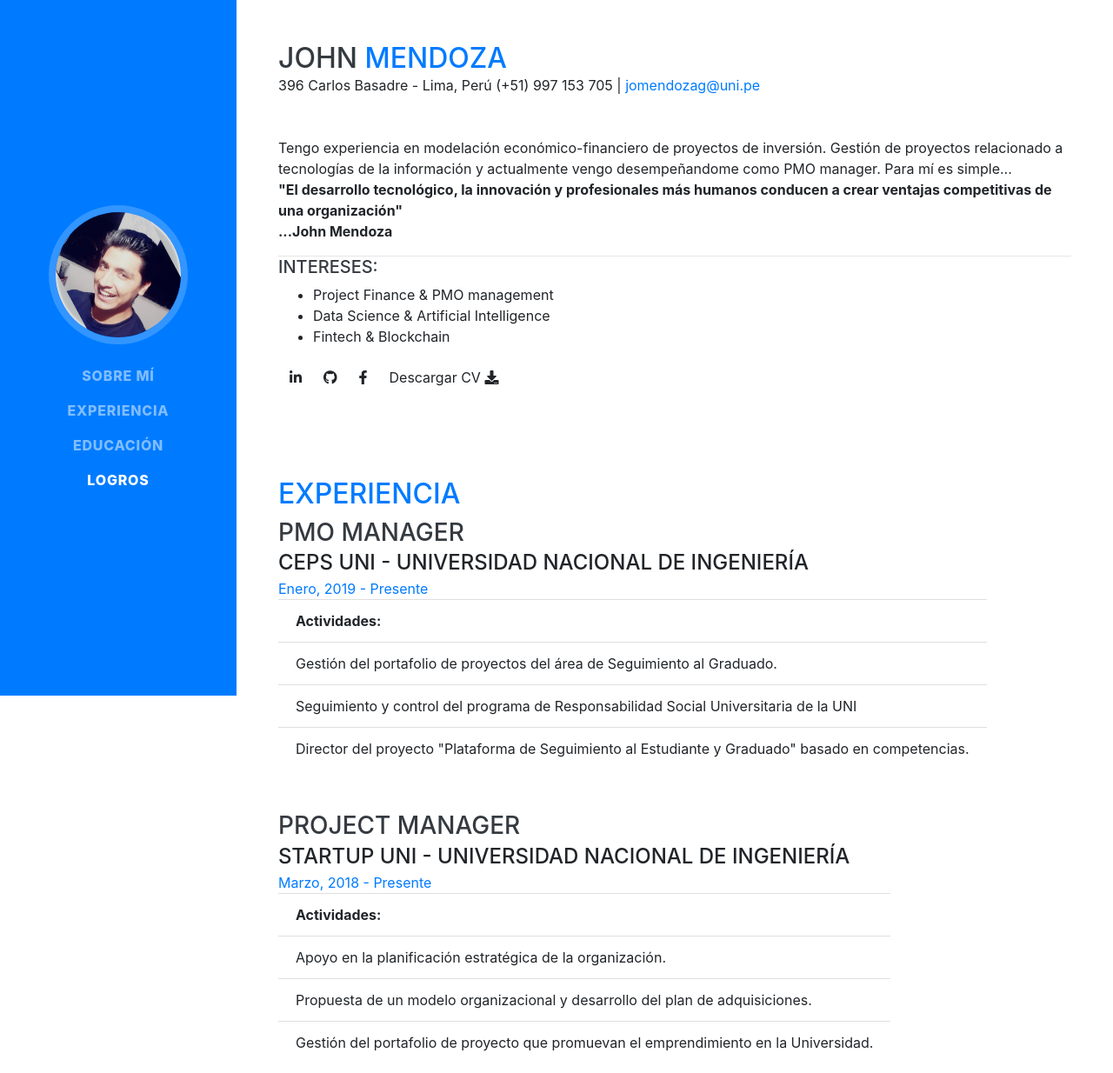
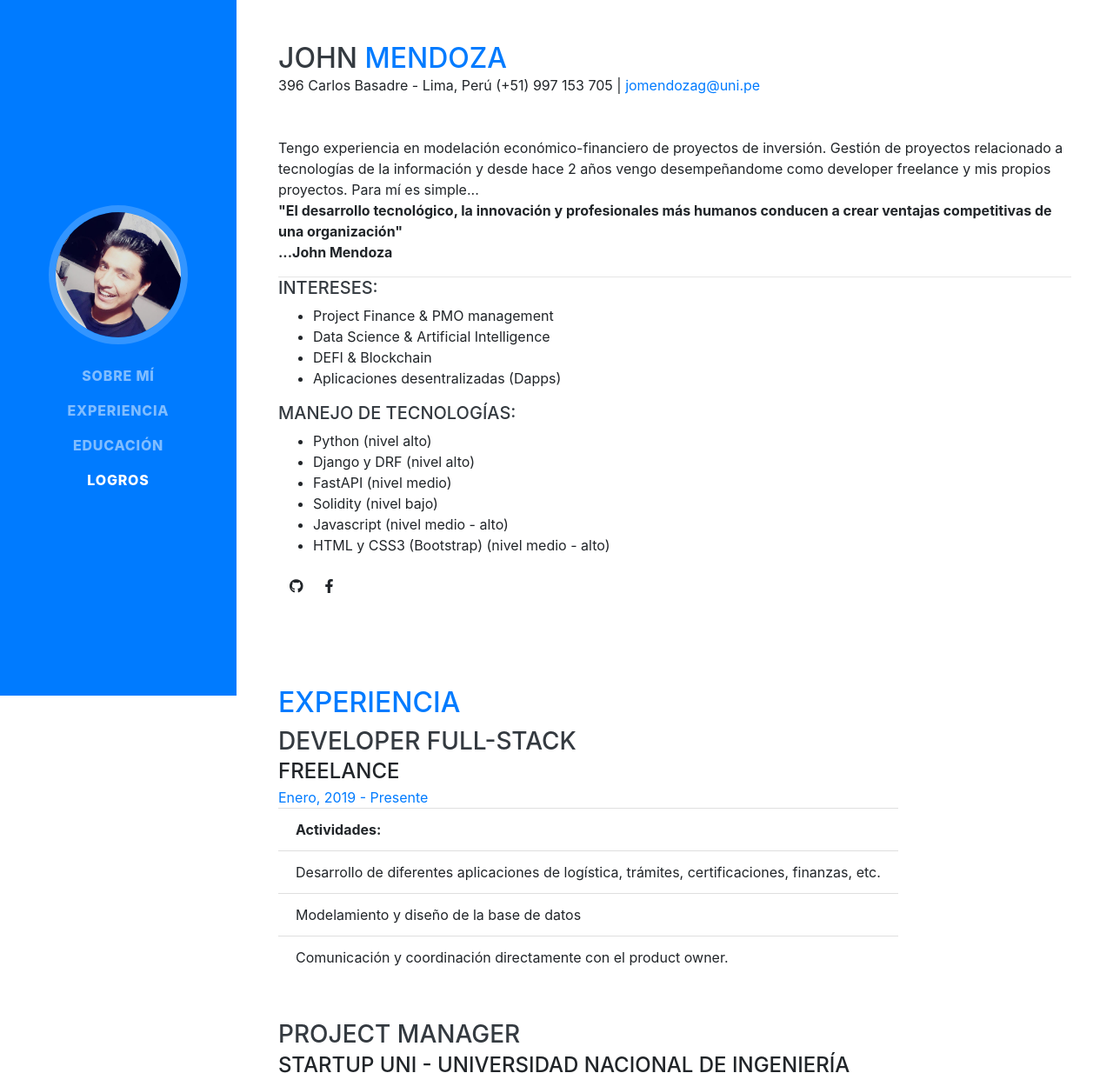
Before and after one commit to john2306/John-Mendoza, a website with bundled scripts: page index.html in a window 1280 px wide. Shown: the top 1234 px of the page at 87% size. Built offline with nearby package versions, Linux system fonts and the light colour scheme; a web font is replaced by a local one.

Commit message:
Mejoras
update

```diff
--- a/index.html
+++ b/index.html
@@ -65,7 +65,7 @@
           <a href="mailto:jomendozag@uni.pe">jomendozag@uni.pe</a>
         </div>
         <p class="mb-3">Tengo experiencia en modelación económico-financiero de proyectos de inversión. Gestión de
-          proyectos relacionado a tecnologías de la información y actualmente vengo desempeñandome como PMO manager. Para mí es simple...<br>
+          proyectos relacionado a tecnologías de la información y desde hace 2 años vengo desempeñandome como developer freelance y mis propios proyectos. Para mí es simple...<br>
           <b> "El desarrollo tecnológico, la innovación y profesionales más humanos conducen a crear ventajas
             competitivas de una organización"<br>...John Mendoza
           </b>
@@ -75,19 +75,24 @@
         <ul>
           <li>Project Finance &amp; PMO management</li>
           <li>Data Science &amp; Artificial Intelligence</li>
-          <li>Fintech &amp; Blockchain</li>
+          <li>DEFI &amp; Blockchain</li>
+          <li>Aplicaciones desentralizadas (Dapps)</li>
+        </ul>
+        <h5>Manejo de tecnologías:</h5>
+        <ul>
+          <li>Python (nivel alto)</li>
+          <li>Django y DRF (nivel alto)</li>
+          <li>FastAPI (nivel medio)</li>
+          <li>Solidity (nivel bajo)</li>
+          <li>Javascript (nivel medio - alto)</li>
+          <li>HTML y CSS3 (Bootstrap) (nivel medio - alto)</li>
         </ul>
 
         <div class="btn-group" role="group" aria-label="Basic example">
-          <a class="btn iconsJohn" href="https://www.linkedin.com/in/john-mendoza-ba297916a/" target="_blank"><i
-              class="fab fa-linkedin-in"></i></a>
           <a class="btn iconsJohn" href="https://github.com/john2306" target="_blank"><i class="fab fa-github"></i></a>
           <a class="btn iconsJohn" href="https://www.facebook.com/JohnMendozaG" target="_blank"><i
               class="fab fa-facebook-f"></i></a>
-          <a class="btn iconsJohn" href="https://drive.google.com/file/d/1x1o1JqVb6tJQswdCSbzOtEAczBA4avGE/preview"
-            target="_blank">Descargar CV <i class="fas fa-download"></i></a>
         </div>
-
       </div>
     </section>
 
@@ -100,18 +105,16 @@
 
         <div class="resume-item d-flex flex-column flex-md-row justify-content-between mb-5">
           <div class="resume-content">
-            <h3 class="mb-0">PMO Manager</h3>
-            <div class="subheading">CEPS UNI - Universidad Nacional de Ingeniería</div>
+            <h3 class="mb-0">Developer Full-Stack</h3>
+            <div class="subheading">Freelance</div>
             <div class="resume-date text-md-left">
               <span class="text-primary">Enero, 2019 - Presente</span>
             </div>
             <ul class="list-group list-group-flush">
               <li class="list-group-item"><b>Actividades:</b></li>
-              <li class="list-group-item">Gestión del portafolio de proyectos del área de Seguimiento al Graduado.</li>
-              <li class="list-group-item">Seguimiento y control del programa de Responsabilidad Social Universitaria de
-                la UNI</li>
-              <li class="list-group-item">Director del proyecto "Plataforma de Seguimiento al Estudiante y Graduado"
-                basado en competencias.</li>
+              <li class="list-group-item">Desarrollo de diferentes aplicaciones de logística, trámites, certificaciones, finanzas, etc.</li>
+              <li class="list-group-item">Modelamiento y diseño de la base de datos</li>
+              <li class="list-group-item">Comunicación y coordinación directamente con el product owner.</li>
             </ul>
           </div>
         </div>
@@ -121,7 +124,7 @@
             <h3 class="mb-0">Project Manager</h3>
             <div class="subheading">STARTUP UNI - Universidad Nacional de Ingeniería</div>
             <div class="resume-date text-md-left">
-              <span class="text-primary">Marzo, 2018 - Presente</span>
+              <span class="text-primary">Marzo, 2018 - Abril, 2020</span>
             </div>
             <ul class="list-group list-group-flush">
               <li class="list-group-item"><b>Actividades:</b></li>
@@ -159,7 +162,7 @@
             <h3 class="mb-0">NodeJS & AI Application Developer</h3>
             <div class="subheading">Freelance</div>
             <div class="resume-date text-md-left">
-              <span class="text-primary">Enero, 2015 - Junio, 2018</span>
+              <span class="text-primary">Enero, 2015 - Diciembre, 2018</span>
             </div>
             <ul class="list-group list-group-flush">
               <li class="list-group-item"><b>Actividades:</b></li>
```
